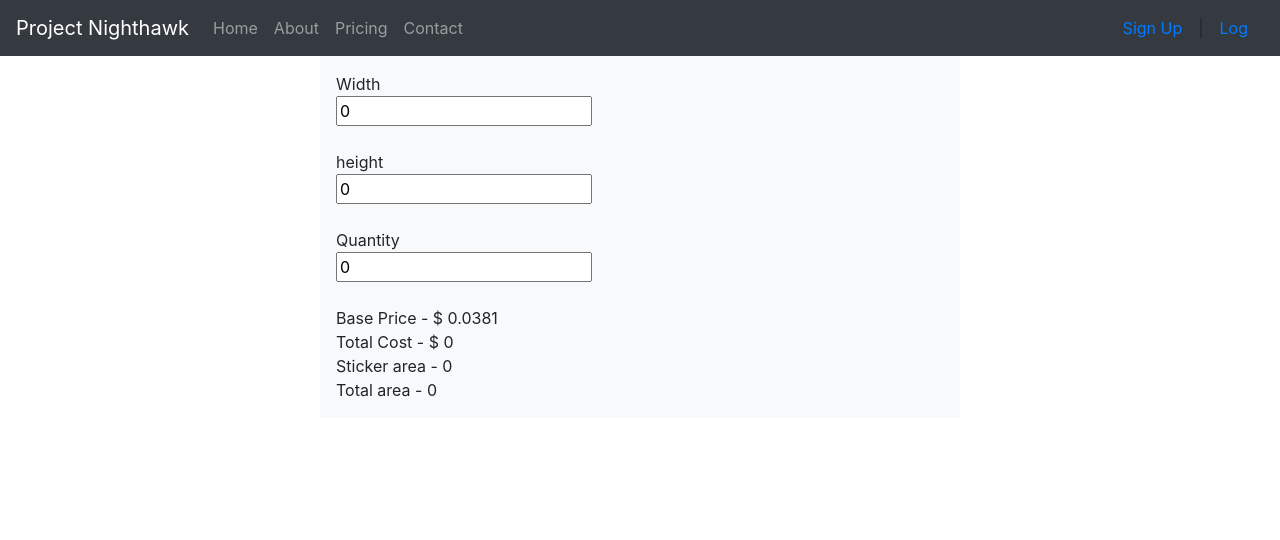
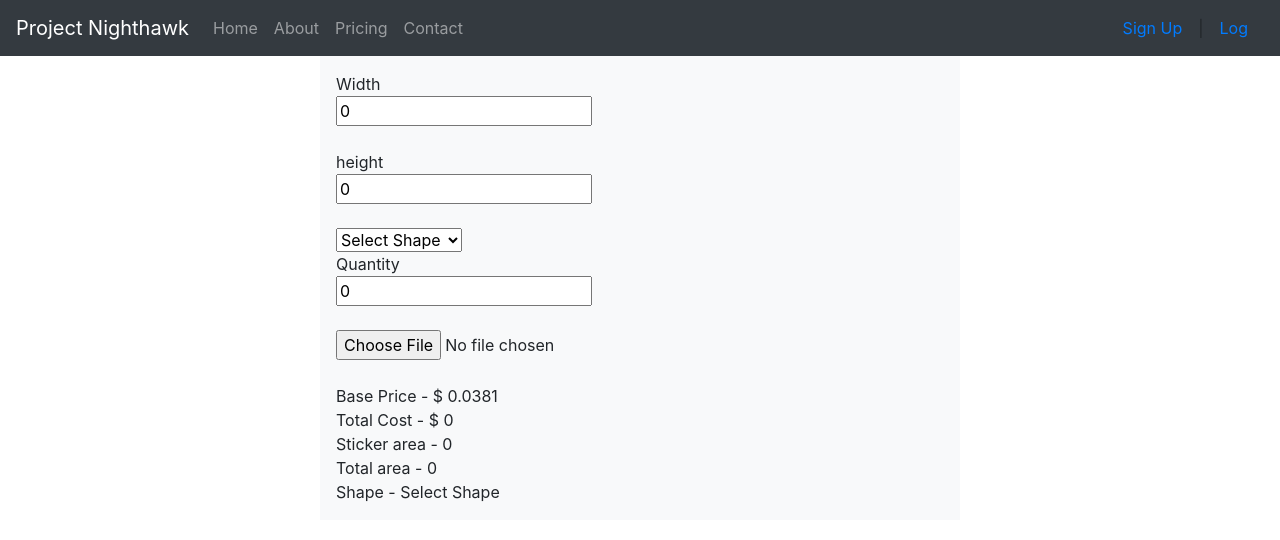
Before and after one commit to danieljhawn/project-nighthawk, a React (Create React App) app: page /pricing in a window 1280 px wide. Shown: the top 540 px of the page. Built offline with nearby package versions, Linux system fonts and the light colour scheme.

Commit message:
lots of wacky changes

```diff
--- a/src/components/StickerCalc.js
+++ b/src/components/StickerCalc.js
@@ -6,6 +6,7 @@ function StickerCalc() {
     const [width, setWidth] = useState(0);
     const [height, setHeight] = useState(0);
     const [qty, setQty] = useState(0);
+    const [shape, setShape] = useState("Select Shape");
 
 
     const handleInputChange = event => {
@@ -20,9 +21,20 @@ function StickerCalc() {
             case "qty":
                 setQty(value)
                 break
+            case "Rectangle":
+                setShape(value)
+                break
+            case "Simple Shape":
+                setShape(value)
+                break
+            case "Custom Cut":
+                setShape(value)
+                break
             default:
         }
     }
+
+
 
     function resetBase(totalArea) {
         switch (true) {
@@ -86,6 +98,17 @@ function StickerCalc() {
         >
         <
         br / > < br / >
+
+        <
+        select >
+        <
+        option value = { shape }
+        onChange = { handleInputChange } > Select Shape < /option> <
+        option value = "rectangle" > Rectangle < /option> <
+        option value = "Simple Shape" > Simple Shape < /option> <
+        option value = "Custom Cut" > Custom Cut < /option> < /
+        select >
+
         <
         div > Quantity < /div> <
         input value = { qty }
@@ -96,11 +119,16 @@ function StickerCalc() {
         >
         <
         br / > < br / >
+
+        <
+        input type = "file" / > < br / > < br / >
+
         <
         div > Base Price - $ { base } < /div> <
         div > Total Cost - $ { cost } < /div> <
         div > Sticker area - { area } < /div> <
-        div > Total area - { totalArea } < /div>
+        div > Total area - { totalArea } < /div> <
+        div > Shape - { shape } < /div>
 
         { console.log("area - " + [area]) } { console.log("qty - " + [qty]) } { console.log("base - $" + [base]) } { console.log("total area - " + [totalArea]) } { console.log("cost - $" + [cost]) } <
         /Form>
```
